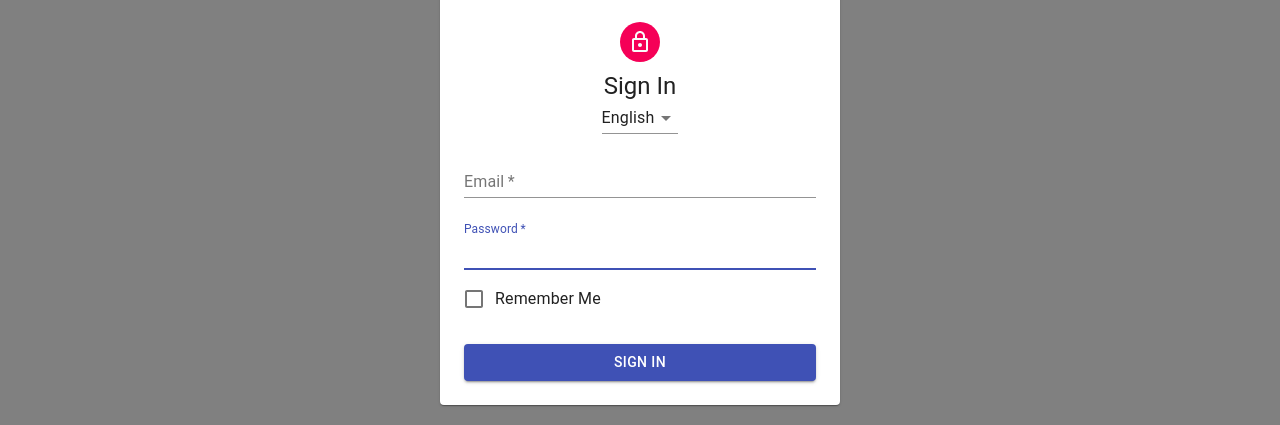
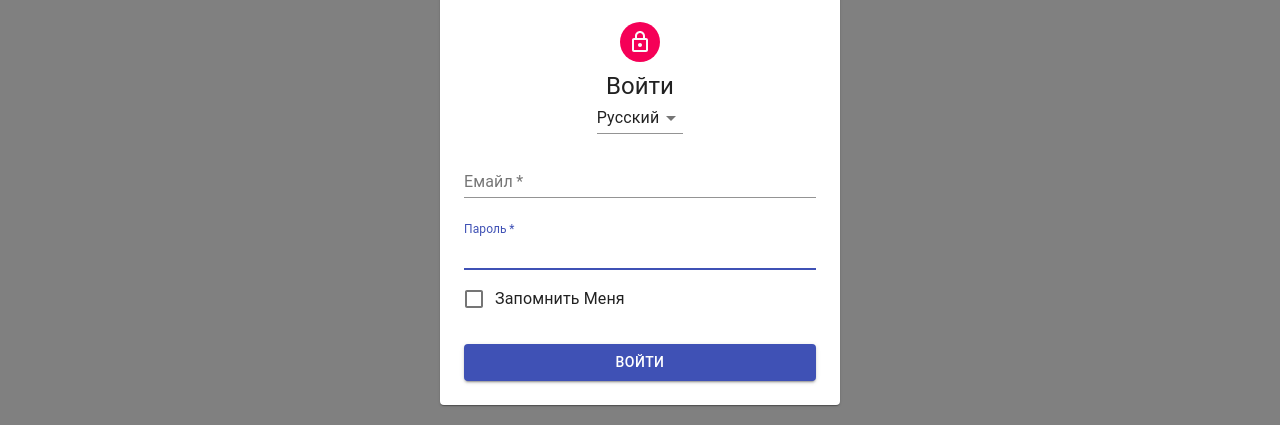
Before and after one commit to mikohan/context-app-2, a React (Create React App) app: page / in a window 1280 px wide. Shown: the part 138-563 px from the top of the page. Built offline with nearby package versions, Linux system fonts and the light colour scheme.

Commit message:
Adde language translation

```diff
--- a/src/App.js
+++ b/src/App.js
@@ -3,14 +3,17 @@ import Navbar from './Navbar';
 import Form from './Form';
 import PageContent from './PageContent';
 import ThemeProvider from './contexts/ThemeContext';
+import LanguageProvider from './contexts/LanguageContext';
 
 function App() {
   return (
     <ThemeProvider>
-      <PageContent>
-        <Navbar />
-        <Form />
-      </PageContent>
+      <LanguageProvider>
+        <PageContent>
+          <Navbar />
+          <Form />
+        </PageContent>
+      </LanguageProvider>
     </ThemeProvider>
   );
 }
--- a/src/Form.js
+++ b/src/Form.js
@@ -14,34 +14,43 @@ import MenuItem from '@material-ui/core/MenuItem';
 import Select from '@material-ui/core/Select';
 import withStyles from '@material-ui/core/styles/withStyles';
 import styles from './styles/FormStyles';
+import { LanguageContext } from './contexts/LanguageContext';
+
+import { translate } from './translate';
 
 class Form extends Component {
+  static contextType = LanguageContext;
   render() {
+    let { language, changeLanguage } = this.context;
+    if (!language) {
+      language = 'english';
+    }
     const { classes } = this.props;
+    const { signIn, email, password, remember } = translate[language];
     return (
       <main className={classes.main}>
         <Paper className={classes.paper}>
           <Avatar className={classes.avatar}>
             <LockOutlinedIcon />
           </Avatar>
-          <Typography variant="h5">Sign In</Typography>
-          <Select value="english">
+          <Typography variant="h5">{signIn}</Typography>
+          <Select value={language} onChange={changeLanguage}>
             <MenuItem value="english">English</MenuItem>
-            <MenuItem value="franch">Franch</MenuItem>
+            <MenuItem value="russian">Русский</MenuItem>
             <MenuItem value="spanish">Spanish</MenuItem>
           </Select>
           <form className={classes.form}>
             <FormControl margin="normal" required fullWidth>
-              <InputLabel>Email</InputLabel>
+              <InputLabel>{email}</InputLabel>
               <Input id="email" name="email" autoFocus></Input>
             </FormControl>
             <FormControl margin="normal" required fullWidth>
-              <InputLabel>Password</InputLabel>
+              <InputLabel>{password}</InputLabel>
               <Input id="password" name="password" autoFocus></Input>
             </FormControl>
             <FormControlLabel
               control={<Checkbox color="primary"></Checkbox>}
-              label="Remember Me"
+              label={remember}
             />
             <Button
               className={classes.submit}
@@ -50,7 +59,7 @@ class Form extends Component {
               fullWidth
               color="primary"
             >
-              Sign In
+              {signIn}
             </Button>
           </form>
         </Paper>
--- /dev/null
+++ b/src/contexts/LanguageContext.js
@@ -0,0 +1,29 @@
+import React, { createContext, Component } from 'react';
+
+export const LanguageContext = createContext();
+
+class LanguageProvider extends Component {
+  constructor(props) {
+    super();
+    this.state = {
+      language: 'russian',
+    };
+    this.changeLanguage = this.changeLanguage.bind(this);
+  }
+
+  changeLanguage(e) {
+    this.setState({ language: e.target.value });
+  }
+
+  render() {
+    return (
+      <LanguageContext.Provider
+        value={{ ...this.state, changeLanguage: this.changeLanguage }}
+      >
+        {this.props.children}
+      </LanguageContext.Provider>
+    );
+  }
+}
+
+export default LanguageProvider;
--- /dev/null
+++ b/src/translate.js
@@ -0,0 +1,20 @@
+export const translate = {
+  english: {
+    signIn: 'Sign In',
+    email: 'Email',
+    password: 'Password',
+    remember: 'Remember Me',
+  },
+  russian: {
+    signIn: 'Войти',
+    email: 'Емайл',
+    password: 'Пароль',
+    remember: 'Запомнить Меня',
+  },
+  spanish: {
+    signIn: 'Registrase',
+    email: 'Correro Electronico',
+    password: 'Contrasena',
+    remember: 'Recuerdame',
+  },
+};
```
